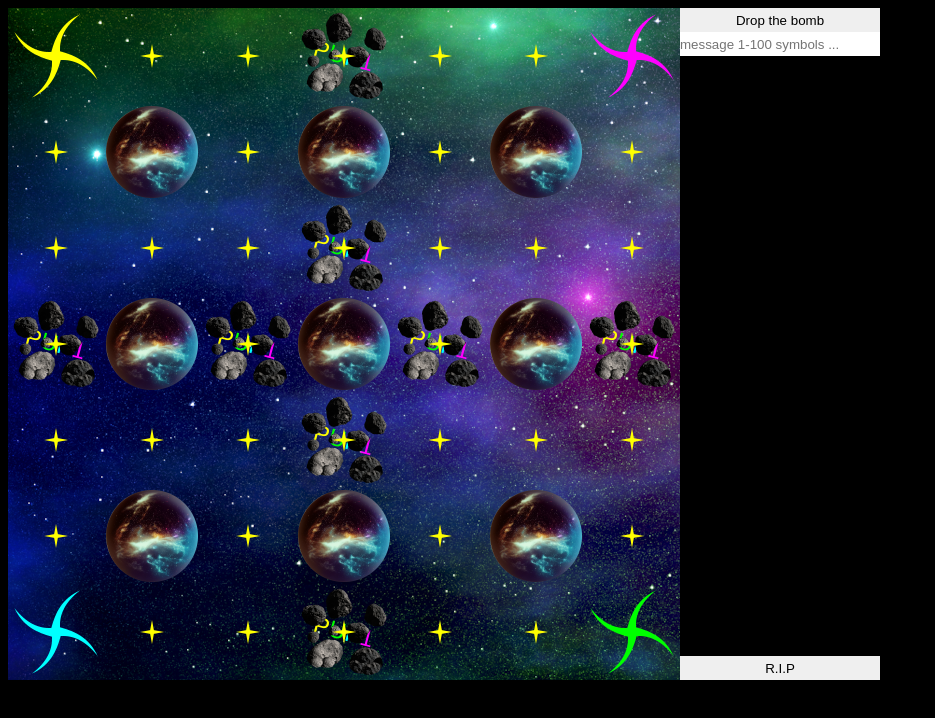
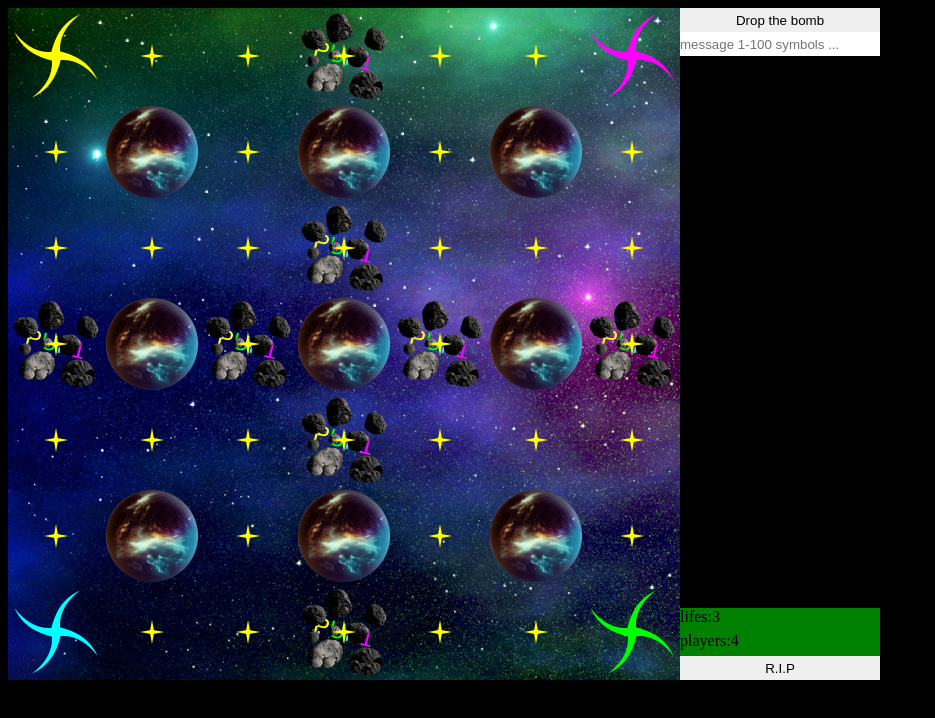
Before and after one commit to healingdrawing/task-bomberman-dom, a website built with webpack: page frontend/index.html in a window 1280 px wide. Both pictures are taken after typing "Sample" into the empty fields and a click on the button "Connect to game". Shown: the whole page, without its empty margins (0-935 px from the left). Built offline with nearby package versions, Linux system fonts and the light colour scheme; no server answers.

Commit message:
add players counter  and player lifes placeholders

```diff
--- a/frontend/assets/css/style.css
+++ b/frontend/assets/css/style.css
@@ -61,7 +61,9 @@ body{
   float: left;
 }
 
-#chat_view__input__message, #chat_view__input__send, #rip{
+#chat_view__input__message, #chat_view__input__send,
+#chat_view__lifes, #chat_view__players,
+#rip{
   width: 100%;
   height: 24px;
   padding: 0px;
@@ -72,13 +74,12 @@ body{
   background-color: black;
   color : gainsboro;
   width: 100%;
-  height: 600px; /* 672 - 24*x3 buttons */
+  height: 552px; /* 672 - 24*x5 buttons */
   padding: 0px;
   margin: 0px;
   border: 0px;
   outline : 0px;
   overflow-y: scroll;
-  float: left;
 }
 
 /*description*/
--- a/frontend/index.html
+++ b/frontend/index.html
@@ -162,6 +162,8 @@
       <button id="chat_view__input__send" type="submit">Drop the bomb</button>
       <input id="chat_view__input__message" type="text" minlength="1" maxlength="100" placeholder="message 1-100 symbols ..." required />
       <div id="chat_view__messages"></div>
+      <div id="chat_view__lifes">lifes:3</div>
+      <div id="chat_view__players">players:4</div>
       <button id="rip" onclick="location.reload()">R.I.P</button>
     </div>
   </div>
```
